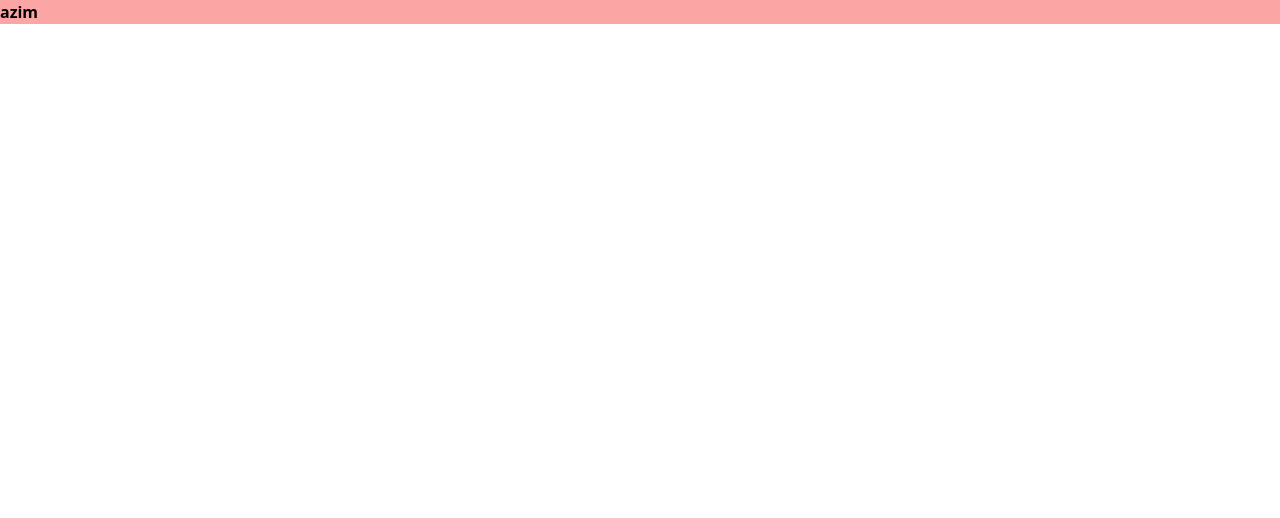
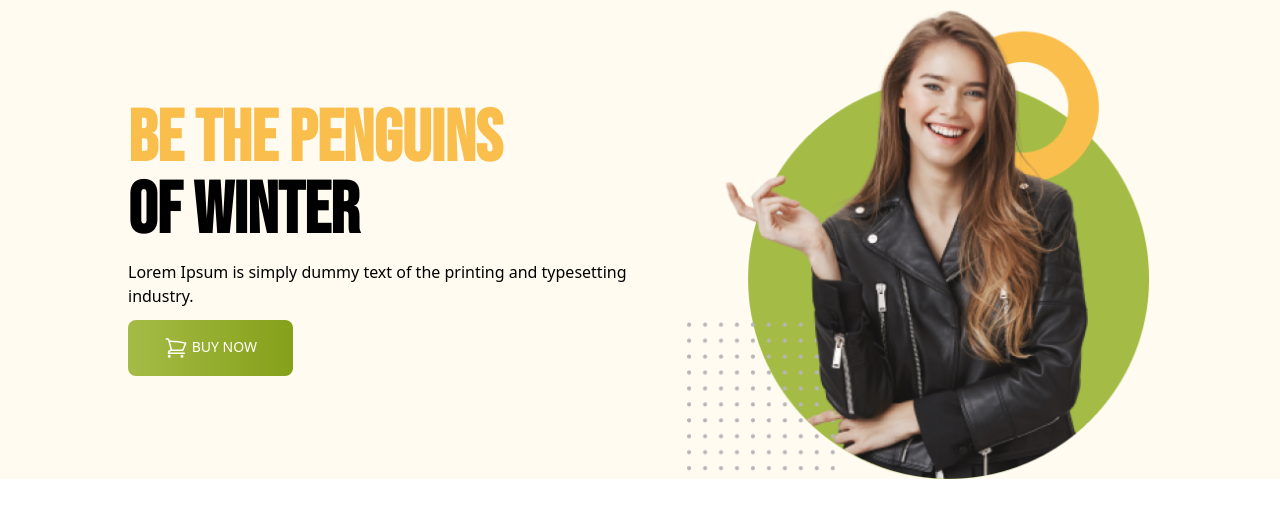
Before and after one commit to Ashiqweb123/penguin-ecommerse-site, a plain HTML site: page index.html in a window 1280 px wide. Drawn offline with nearby package versions, Linux system fonts and the light colour scheme.

Commit message:
header-add

```diff
--- a/index.html
+++ b/index.html
@@ -5,9 +5,51 @@
     <meta name="viewport" content="width=device-width, initial-scale=1.0">
     <title>Penguin E-commerce-Site</title>
     <!-- link-tailwind -->
-    <script src="https://cdn.tailwindcss.com"></script>
+        <script src="https://cdn.tailwindcss.com"></script>
+    <!-- link-tailwind -->
+
+    <!-- link-font -->
+    <link rel="preconnect" href="https://fonts.googleapis.com">
+<link rel="preconnect" href="https://fonts.gstatic.com" crossorigin>
+<link href="https://fonts.googleapis.com/css2?family=Bebas+Neue&display=swap" rel="stylesheet">
+    <!-- link-font -->
+
+    <!-- link-css -->
+    <link rel="stylesheet" href="style.css">
+    <!-- link-css -->
 </head>
 <body>
-    <h3 class="font-semibold bg-red-300">azim</h3>
+    <header class="bg-[#FFFBF0] px-32 py-23">
+        <!-- nav-section -->
+        <nav>
+
+        </nav>
+        <!-- banner-section -->
+        <div class="flex justify-between items-center">
+            <div class="space-y-3">
+                <h3 class="font-bold text-7xl font-family uppercase"><span class="text-[#FABE4C]">Be the Penguins</span> <br>
+                    of Winter</h3>
+                    <p>Lorem Ipsum is simply dummy text of the printing
+                        and typesetting industry.</p>
+
+                            <button class="uppercase text-sm text-white bg-blue-600 px-9 py-4 rounded-lg bg-gradient-to-r from-[#A4BC46] to-[#85A019] "> <svg xmlns="http://www.w3.org/2000/svg" fill="none" viewBox="0 0 24 24" stroke-width="1.5" stroke="currentColor" class="w-6 h-6 inline">
+                                <path stroke-linecap="round" stroke-linejoin="round" d="M2.25 3h1.386c.51 0 .955.343 1.087.835l.383 1.437M7.5 14.25a3 3 0 00-3 3h15.75m-12.75-3h11.218c1.121-2.3 2.1-4.684 2.924-7.138a60.114 60.114 0 00-16.536-1.84M7.5 14.25L5.106 5.272M6 20.25a.75.75 0 11-1.5 0 .75.75 0 011.5 0zm12.75 0a.75.75 0 11-1.5 0 .75.75 0 011.5 0z" />
+                              </svg> Buy Now</button>
+
+
+            </div>
+            <div>
+                <img src="images/model.png" alt="" srcset="">
+            </div>
+        </div>
+    </header>
+
+    <main>
+
+    </main>
+
+    <footer>
+
+    </footer>
 </body>
 </html>
--- a/style.css
+++ b/style.css
@@ -0,0 +1,4 @@
+.font-family
+{
+    font-family: 'Bebas Neue', sans-serif;
+}
```
Also changed, not shown: tailwind.config.js (added, +8 -0 lines).
